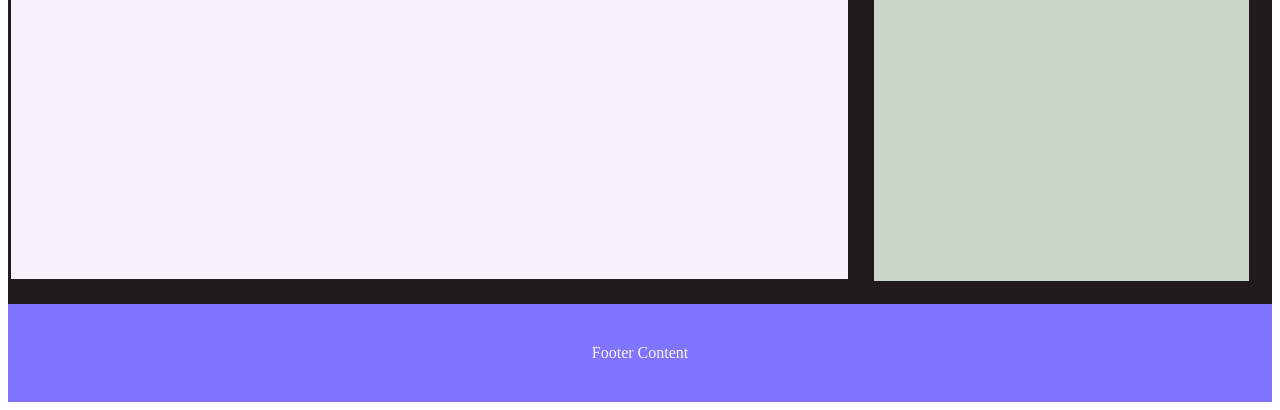
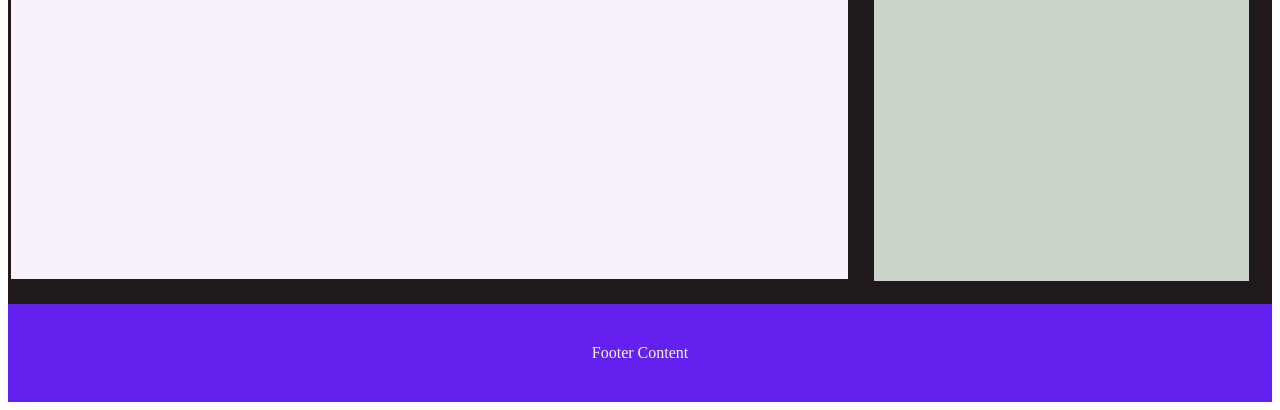
Before and after one commit to Grilka22/wdd131, a plain HTML site: page week01/basic-layout.html in a window 1280 px wide. Shown: the part 510-920 px from the top of the page. Drawn offline with Linux system fonts and the light colour scheme.

Commit message:
fix color

```diff
--- a/week01/styles/layout.css
+++ b/week01/styles/layout.css
@@ -40,6 +40,7 @@ h1 {
     padding: 300px;
     background-color: var(--accent-color-2);
     border: 3px solid var(--accent-color-1)
+
 }
 
 /* css for the aside content*/
@@ -55,7 +56,7 @@ aside {
 
 /* css for the footer*/
 footer {
-    background-color: var(--accent-color-3);
+    background-color: var(--background-color-1);
     padding: 40px;
     text-align: center;
     font-weight: 400;
```
